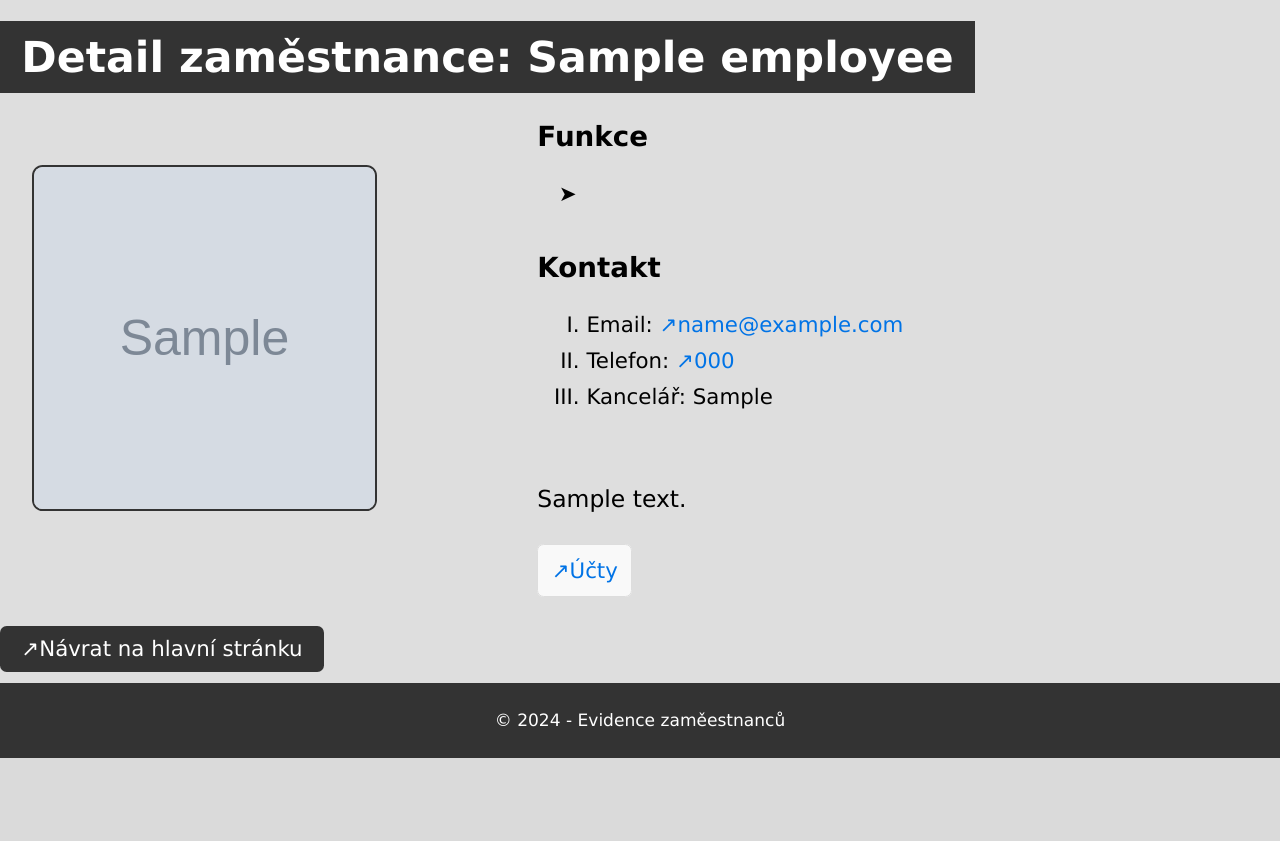
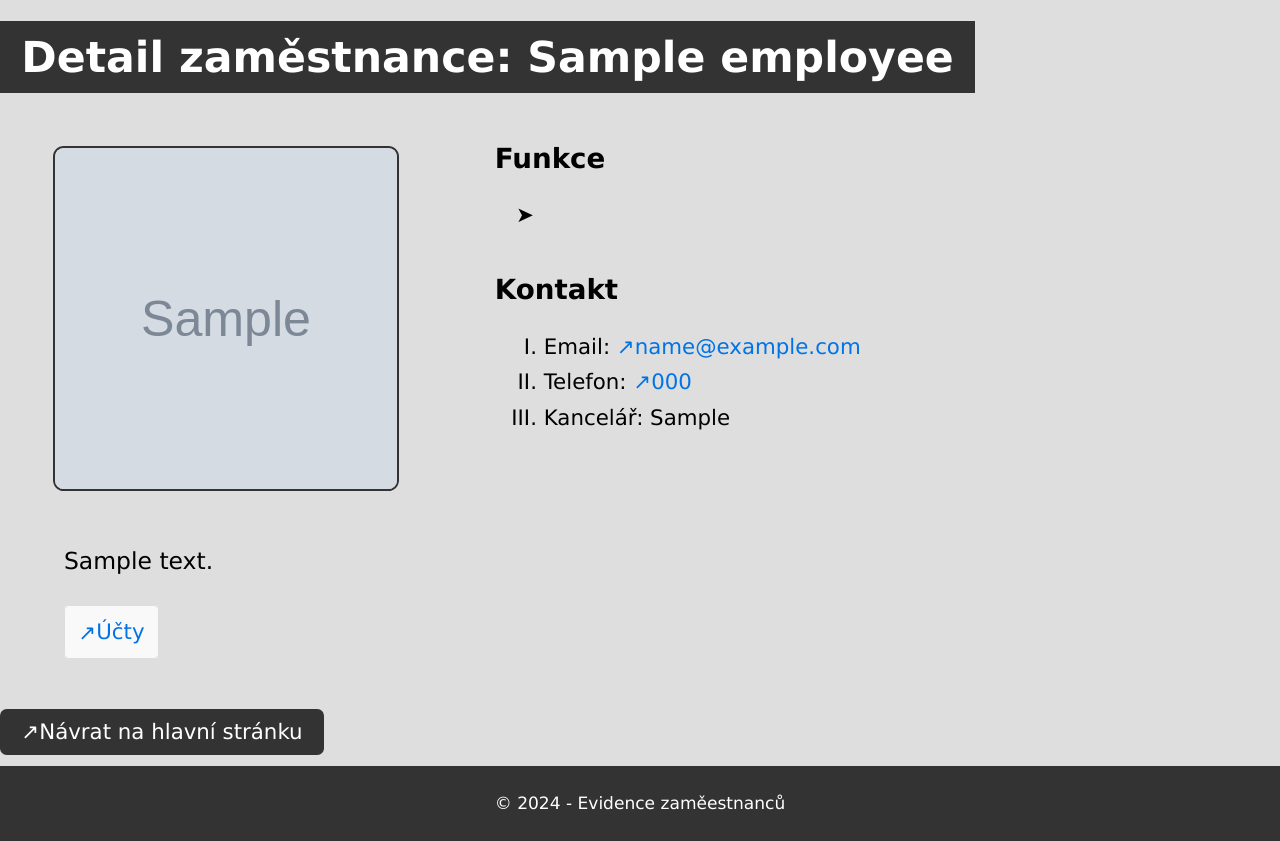
Before and after one commit to cernyj-dev/Evidence-zamestnancu, a Symfony app: template templates/employee/employee_details.html.twig in a window 1280 px wide. Shown: the part 189-1030 px from the top of the page. Before the commit the page ends 947 px from the top, so only its background shows below. Run offline with Twig, Linux system fonts and the light colour scheme; the template is opened without the code that fills it: most values are stand-ins (such as "Sample title", 1, 10 or a date in 2020); some libraries are stand-ins or nearby versions.

Commit message:
Improved look

```diff
--- a/public/styles/employee_details_specific.css
+++ b/public/styles/employee_details_specific.css
@@ -1,21 +1,26 @@
+.content {
+    display: grid;
+    gap: 2rem;
+    padding: 1rem;
+}
 
-.content img{
+.content img {
     max-width: 30rem;
 }
 
-.content article ul{
+.content article ul {
     padding-bottom: 2rem;
     list-style: none;
     padding-left: 0;
 }
 
-.content article ul > li{
+.content article ul > li {
     margin: 0 0 0.5rem 1rem;
     padding-left: 1.5rem;
     position: sticky;
 }
 
-.content article ul > li::before{
+.content article ul > li::before {
     content: "➤";
     position: absolute;
     left: 0;
@@ -23,11 +28,11 @@
     color: black;
 }
 
-.content article h3{
+.content article h3 {
     font-size: 1.3rem;
 }
 
-.content article ol{
+.content article ol {
     padding-bottom: 2rem;
     list-style: upper-roman;
     padding-left: 2.3rem;
@@ -37,40 +42,72 @@
     margin-bottom: 0.5rem;
 }
 
-
-
-#employee_description{
-    padding:0 0 1rem 0;
+#employee_description {
+    padding: 0 0 1rem 0;
     max-width: 60vw;
     font-size: 1.1em;
 }
 
-#accounts-link{
-    margin:1rem 0 1rem 0;
+#accounts-link {
+    margin: 1rem 0;
     padding: 0.625rem;
     background-color: #f9f9f9;
-    border: 0.0625rem solid #ddd;
-    border-radius: 0.3125rem;
-    width:100%;
+    border: 1px solid #ddd;
+    border-radius: 5px;
+    width: 100%;
     text-align: left;
     box-sizing: border-box;
 }
 
-article{
-    padding: 0 3rem 0 3rem;
+article {
+    padding: 0 3rem;
 }
 
+#description-link{
+    padding-left: 2rem;
+}
 
-@media (min-width: 600px) {
+@media (max-width: 799px) {
+
+    img {
+        grid-area: img;
+    }
+
+    #roles-contacts {
+        grid-area: roles;
+    }
+
+    #description-link {
+        grid-area: description;
+    }
+
     .content {
-        gap: 3rem;
-        display: flex;
-        flex-direction: row;
-        flex-wrap: wrap;
-        align-items: center;
-    }
-    img{
-        padding-bottom: 0;
+        grid-template-areas:
+            "img"
+            "roles"
+            "description";
+
     }
 
 }
+
+@media (min-width: 800px) {
+    img {
+        grid-area: img;
+    }
+
+    #roles-contacts {
+        grid-area: roles;
+    }
+
+    #description-link {
+        grid-area: description;
+    }
+    .content {
+        grid-template-areas:
+            "img roles"
+            "description description";
+        grid-template-columns: 1fr 4fr;
+        gap: 0;
+    }
+}
--- a/templates/employee/employee_details.html.twig
+++ b/templates/employee/employee_details.html.twig
@@ -8,7 +8,8 @@
 <h1 class="page-title">Detail zaměstnance: {{ employee.name }}</h1>
 <section class="content">
     <img src="{{ employee.image_url }}" alt="employee {{ employee.name }}">
-    <article>
+
+    <article id="roles-contacts">
         <h3>Funkce</h3>
         <ul>
             {% for role in employee.roles %}
@@ -21,9 +22,11 @@
             <li>Telefon: <a href="tel:{{ employee.phone }}">{{ employee.phone }}</a></li>
             <li>Kancelář: {{ employee.office_location }}</li>
         </ol>
+    </article>
+    <div id="description-link">
         <p id="employee_description">{{ employee.description }}</p>
 
         <a id="accounts-link" href="{{ path('app_employee_account_details', {id: employee.id}) }}">Účty</a>
-    </article>
+    </div>
 </section>
 {% endblock %}
```
